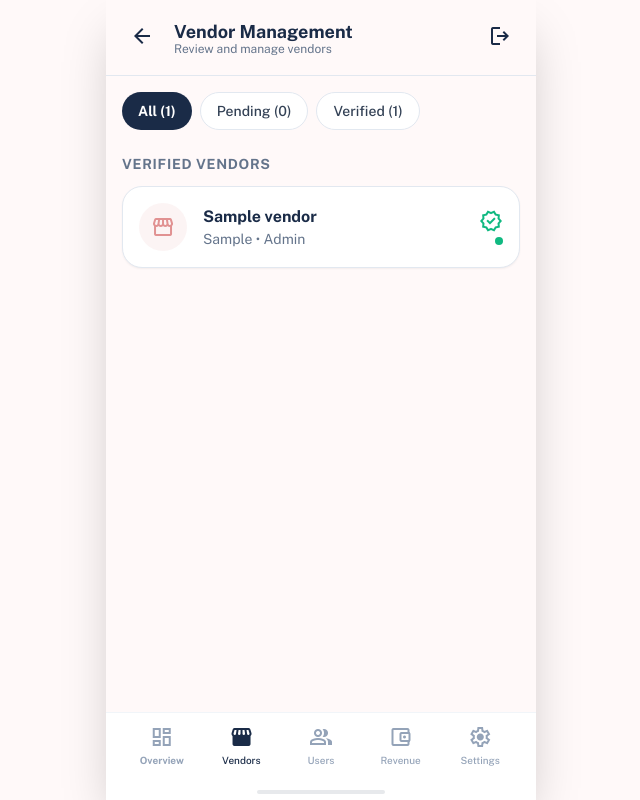
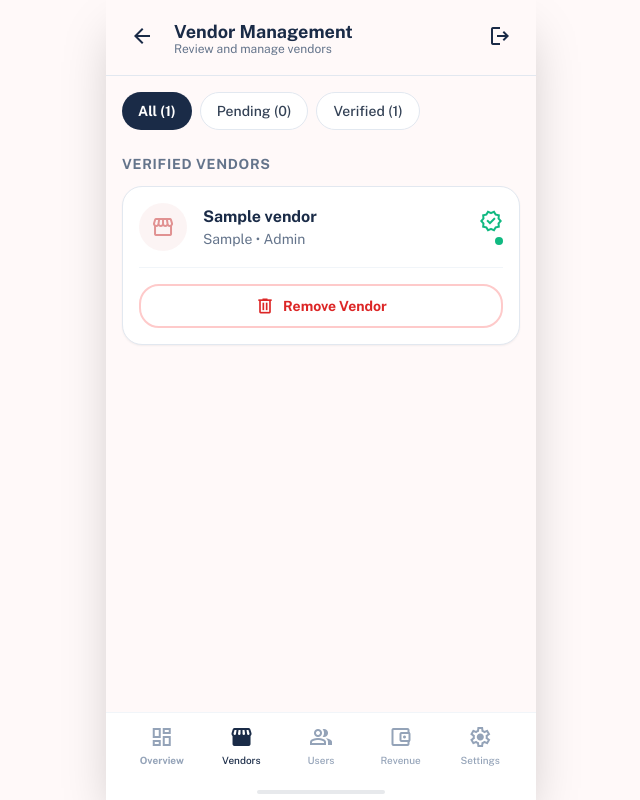
Before and after one commit to 25f1002177/SheSafe, a Flask app: page /admin/vendors in a window 1280 px wide. Shown: the whole page, without its empty margins (319-959 px from the left). Run offline with Flask 3, Linux system fonts and the light colour scheme; a user stored in the database is signed in; tables that the repository leaves empty hold one stand-in row (values such as "Sample post"); some libraries are stand-ins or nearby versions.

Commit message:
ability to delete vendors by admin added

```diff
--- a/app/models.py
+++ b/app/models.py
@@ -92,7 +92,7 @@ class Booking(db.Model):
 
     # Relationships
     user = db.relationship('User', backref=db.backref('bookings', lazy=True))
-    vendor = db.relationship('Vendor', backref=db.backref('bookings', lazy=True))
+    vendor = db.relationship('Vendor', backref=db.backref('bookings', lazy=True, cascade='all, delete-orphan'))
 
     def __repr__(self):
         return f'<Booking {self.id} for Vendor {self.vendor_id}>'
@@ -112,7 +112,7 @@ class Feedback(db.Model):
 
     # Relationships
     booking = db.relationship('Booking', backref=db.backref('feedback', uselist=False))
-    vendor = db.relationship('Vendor', backref=db.backref('feedbacks', lazy=True))
+    vendor = db.relationship('Vendor', backref=db.backref('feedbacks', lazy=True, cascade='all, delete-orphan'))
 
     def __repr__(self):
         return f'<Feedback {self.id} for Booking {self.booking_id}>'
--- a/app/routes.py
+++ b/app/routes.py
@@ -496,6 +496,33 @@ def reject_vendor(vendor_id):
     return redirect(url_for('main.admin_dashboard'))
 
 
+@main.route('/admin/vendor/<int:vendor_id>/delete', methods=['POST'])
+@admin_required
+def delete_vendor(vendor_id):
+    """Delete a vendor and their associated user account (admin only)."""
+    from app.models import Vendor
+
+    vendor = Vendor.query.get_or_404(vendor_id)
+    business_name = vendor.business_name
+    associated_user = vendor.user
+
+    try:
+        # Delete the vendor first (this will cascade to images, bookings, feedbacks)
+        db.session.delete(vendor)
+
+        # Also delete the user if they are strictly a vendor
+        if associated_user and associated_user.role == 'vendor':
+            db.session.delete(associated_user)
+
+        db.session.commit()
+        flash(f'Vendor "{business_name}" and their account have been permanently deleted.', 'success')
+    except Exception as e:
+        db.session.rollback()
+        flash(f'Error deleting vendor: {str(e)}', 'error')
+
+    return redirect(url_for('main.admin_vendors'))
+
+
 @main.route('/admin/vendor/<int:vendor_id>/disable', methods=['POST'])
 @admin_required
 def disable_vendor(vendor_id):
--- a/app/templates/admin_vendors.html
+++ b/app/templates/admin_vendors.html
@@ -142,13 +142,13 @@
                                 Approve
                             </button>
                         </form>
-                        <form method="POST" action="{{ url_for('main.reject_vendor', vendor_id=vendor.id) }}"
+                        <form method="POST" action="{{ url_for('main.delete_vendor', vendor_id=vendor.id) }}"
                             class="flex-1"
-                            onsubmit="return confirm('Are you sure you want to reject {{ vendor.business_name }}?');">
+                            onsubmit="return confirm('Are you sure you want to PERMANENTLY DELETE {{ vendor.business_name }} and their account? This cannot be undone.');">
                             <button type="submit"
-                                class="w-full h-11 border-2 border-slate-300 dark:border-slate-600 text-slate-700 dark:text-slate-300 rounded-2xl text-sm font-bold transition-colors hover:bg-slate-100 dark:hover:bg-slate-800 active:scale-[0.98] flex items-center justify-center gap-2">
-                                <span class="material-symbols-outlined text-xl">cancel</span>
-                                Reject
+                                class="w-full h-11 border-2 border-red-200 dark:border-red-900/30 text-red-600 dark:text-red-400 rounded-2xl text-sm font-bold transition-colors hover:bg-red-50 dark:hover:bg-red-900/10 active:scale-[0.98] flex items-center justify-center gap-2">
+                                <span class="material-symbols-outlined text-xl">delete</span>
+                                Delete
                             </button>
                         </form>
                     </div>
@@ -186,6 +186,18 @@
                             {% endif %}
                         </div>
                     </div>
+                    <!-- Action Buttons for Verified Vendors -->
+                    <div class="mt-4 pt-4 border-t border-slate-100 dark:border-slate-700 flex gap-2">
+                        <form method="POST" action="{{ url_for('main.delete_vendor', vendor_id=vendor.id) }}"
+                            class="flex-1"
+                            onsubmit="return confirm('Are you sure you want to PERMANENTLY DELETE {{ vendor.business_name }} and their account? This cannot be undone.');">
+                            <button type="submit"
+                                class="w-full h-11 border-2 border-red-200 dark:border-red-900/30 text-red-600 dark:text-red-400 rounded-2xl text-sm font-bold transition-colors hover:bg-red-50 dark:hover:bg-red-900/10 active:scale-[0.98] flex items-center justify-center gap-2">
+                                <span class="material-symbols-outlined text-xl">delete</span>
+                                Remove Vendor
+                            </button>
+                        </form>
+                    </div>
                 </div>
                 {% endfor %}
             </div>
```
